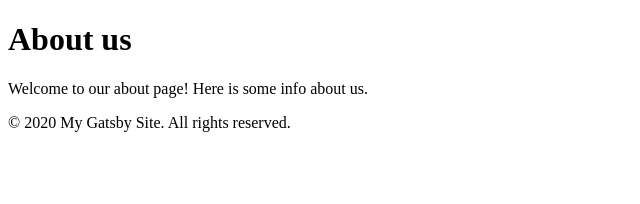
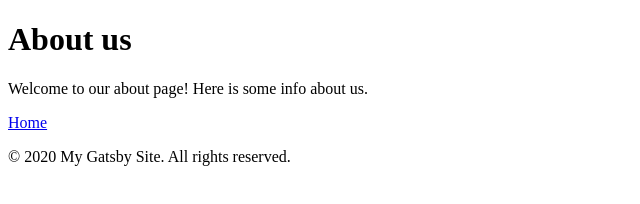
Before and after one commit to prestonso/gtdg-ch2-pages-components, a Gatsby site: page /about in a window 1280 px wide. Shown: the whole page, without its empty margins (0-640 px from the left). Built offline with nearby package versions, Linux system fonts and the light colour scheme; Gatsby itself is replaced by a stand-in of ours.

Commit message:
Add link to home page on about page

```diff
--- a/src/pages/about.js
+++ b/src/pages/about.js
@@ -1,4 +1,5 @@
 import React from "react"
+import { Link } from "gatsby"
 import Footer from "../components/footer"
 
 export default function About() {
@@ -6,6 +7,7 @@ export default function About() {
     <div>
       <h1>About us</h1>
       <p>Welcome to our about page! Here is some info about us.</p>
+      <p><Link to="/">Home</Link></p>
       <Footer copyrightYear="2020" />
     </div>
   )
```
